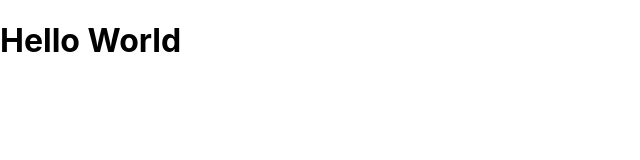
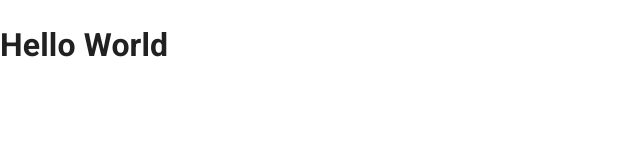
Before and after one commit to marcosluizfp/default-react-project, a React (Create React App) app: page / in a window 1280 px wide. Shown: the top 160 px of the page, without its empty margins (0-640 px from the left). Built offline with nearby package versions, Linux system fonts and the light colour scheme.

Commit message:
Add Material UI CssBaseline

```diff
--- a/src/index.css
+++ /dev/null
@@ -1,13 +0,0 @@
-body {
-  margin: 0;
-  font-family: -apple-system, BlinkMacSystemFont, 'Segoe UI', 'Roboto', 'Oxygen',
-    'Ubuntu', 'Cantarell', 'Fira Sans', 'Droid Sans', 'Helvetica Neue',
-    sans-serif;
-  -webkit-font-smoothing: antialiased;
-  -moz-osx-font-smoothing: grayscale;
-}
-
-code {
-  font-family: source-code-pro, Menlo, Monaco, Consolas, 'Courier New',
-    monospace;
-}
--- a/src/index.js
+++ b/src/index.js
@@ -1,6 +1,6 @@
 import React from 'react';
 import ReactDOM from 'react-dom';
-import './index.css';
+import CssBaseline from '@mui/material/CssBaseline';
 import App from './App';
 import reportWebVitals from './reportWebVitals';
 import '@fontsource/roboto/300.css';
@@ -10,6 +10,7 @@
 
 ReactDOM.render(
   <React.StrictMode>
+    <CssBaseline enableColorScheme />
     <App />
   </React.StrictMode>,
   document.getElementById('root'),
```
